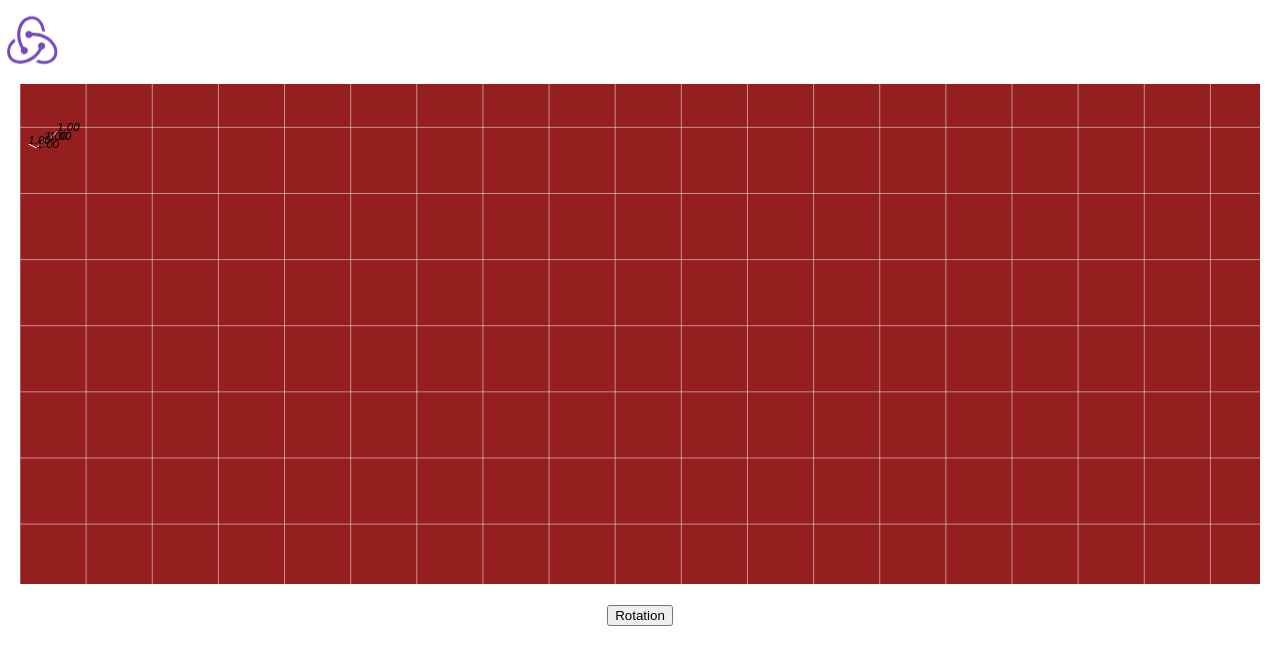
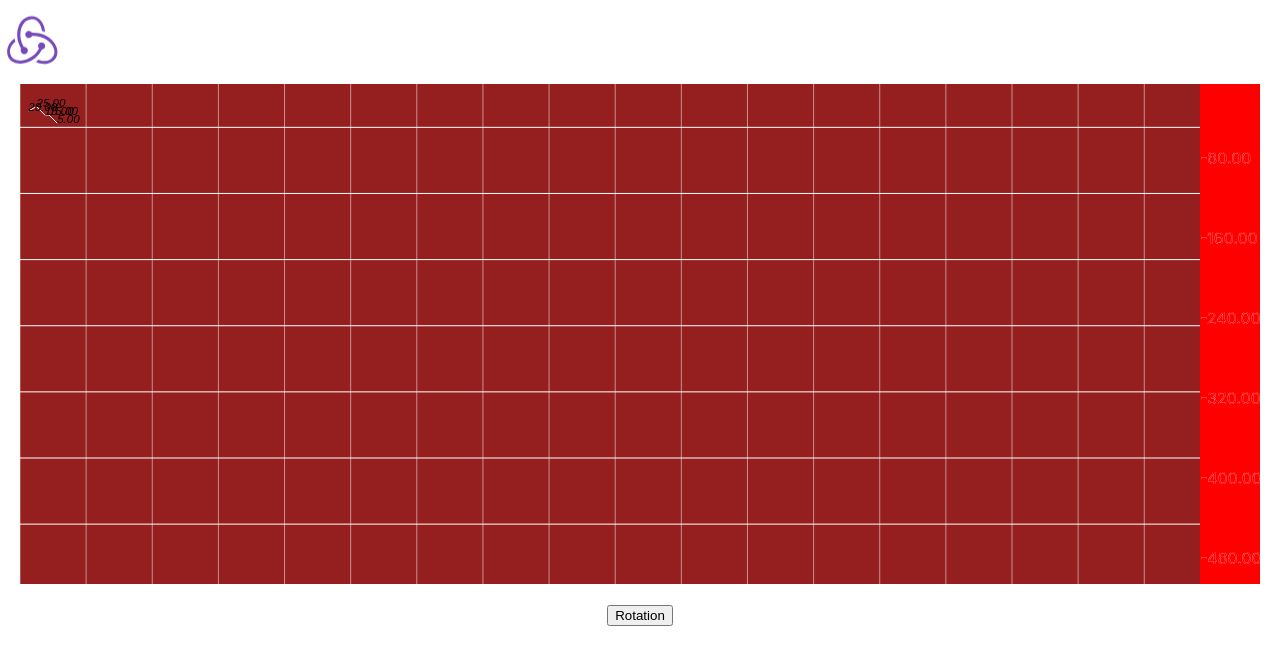
Before and after one commit to DigSan/svg-grid, a React (Create React App) app: page / in a window 1280 px wide. Shown: the top 664 px of the page. Built offline with nearby package versions, Linux system fonts and the light colour scheme.

Commit message:
fix grid

```diff
--- a/src/App.tsx
+++ b/src/App.tsx
@@ -36,8 +36,8 @@ function App() {
               {/* {gantData.map((x, i) => <rect x={15 * i} y={10} height={10 * x} width={10} fill='green'> </rect>)} */}
               {/* <circle cx="90" cy="90" r="30"></circle>
               <ScalableCircle x={190} y={190} /> */}
-              <polyline points={data.map((e) => `${e.x},${e.y}`).join(' ')} vectorEffect="non-scaling-stroke" fill="none" stroke="white" strokeWidth="1px" />
-              {data.map(point => <ScalableText x={point.x} y={point.y} />)}
+              <polyline points={data.map((e) => `${e.x},${-e.y}`).join(' ')} vectorEffect="non-scaling-stroke" fill="none" stroke="white" strokeWidth="1px" />
+              {data.map(point => <ScalableText x={point.x} y={-point.y} />)}
 
             </AutoScroll>
           </Chart>
--- a/src/features/chart/Chart.tsx
+++ b/src/features/chart/Chart.tsx
@@ -46,7 +46,7 @@ export class Chart extends React.Component<ChartParams, ChartState> {
                     y: e.clientY - viewBounds.y
                 };
                 console.log(mousePosition);
-                this.setState({ zoom: this.state.zoom - e.deltaY / 1000 })
+                this.setState({ zoom: this.state.zoom + e.deltaY / 1000 * this.state.zoom })
             });
     }
 
--- a/src/features/chart/Grid.tsx
+++ b/src/features/chart/Grid.tsx
@@ -5,7 +5,6 @@ import styles from './Chart.module.css';
 export interface GridProps { position?: Point, zoom?: number }
 
 export class Grid extends React.Component<GridProps> {
-    size = 80;
 
     render() {
         const baseWidth = 1500;
@@ -17,6 +16,8 @@ export class Grid extends React.Component<GridProps> {
         else
             zoom = this.props.zoom
 
+        const size = 80 * zoom;
+
         let position: Point;
         if (!this.props.position)
             position = { x: 0, y: 0 };
@@ -25,17 +26,23 @@ export class Grid extends React.Component<GridProps> {
 
         const viewBox = `${-position.x} ${-position.y} ${baseWidth} ${baseHieght}`;
 
+        const viewBoxRight = `${0} ${-position.y} ${60} ${baseHieght}`;
+
         let lines = Array(80).fill(1).map((element, index) => index - 25)
         console.log(lines);
         return (
-            <svg className={styles.background} width={baseWidth} height={baseHieght} viewBox={viewBox}>
-                {lines.map(x => <line vectorEffect="non-scaling-stroke"
-                    fill="none" stroke="white" strokeWidth="0.5px" y1={x * this.size / zoom} y2={x * this.size / zoom} x1={-10000} x2={10000}></line>)}
-                <line ></line>
-                {lines.map(x => <line vectorEffect="non-scaling-stroke"
-                    fill="none" stroke="white" strokeWidth="0.5px" x1={x * this.size / zoom} x2={x * this.size / zoom} y1={-10000} y2={10000}></line>)}
-                <line ></line>
-            </svg>
+            <div>
+                <svg className={styles.background} width={baseWidth} height={baseHieght} viewBox={viewBox}>
+                    {lines.map(x => <line vectorEffect="non-scaling-stroke"
+                        fill="none" stroke="white" strokeWidth="1px" y1={x * size / zoom} y2={x * size / zoom} x1={-10000} x2={10000}></line>)}
+                    {lines.map(x => <line vectorEffect="non-scaling-stroke"
+                        fill="none" stroke="white" strokeWidth="0.5px" x1={x * size / zoom} x2={x * size / zoom} y1={-10000} y2={10000}></line>)}
+                </svg>
+                <svg style={{ right: 0, top: 0, position: "absolute", background: "red" }} width={60} height={baseHieght} viewBox={viewBoxRight}>
+                    {lines.map(x => <text vectorEffect="non-scaling-stroke"
+                        fill="none" stroke="white" strokeWidth="0.2px" y={x * size / zoom} x={0}>{(-x * size).toFixed(2)}</text>)}
+                </svg>
+            </div>
         );
     }
 }
--- a/src/features/chart/ScalableText.tsx
+++ b/src/features/chart/ScalableText.tsx
@@ -16,10 +16,11 @@ export class ScalableText extends React.Component<Point & ZoomParams> {
         else
             zoom = this.props.zoom
 
-        const divStyle = {
-            font: `italic ${(14 * (Math.abs(zoom)))}px sans-serif`
+        const divStyle: React.CSSProperties = {
+            font: `italic ${(14 * (Math.abs(zoom)))}px sans-serif`,
+            color: "white"
         };
 
-        return (<text style={divStyle} x={this.props.x} y={this.props.y}>{zoom.toFixed(2)}</text>);
+        return (<text style={divStyle} x={this.props.x} y={this.props.y}>{(-this.props.y).toFixed(2)}</text>);
     }
 }
```
